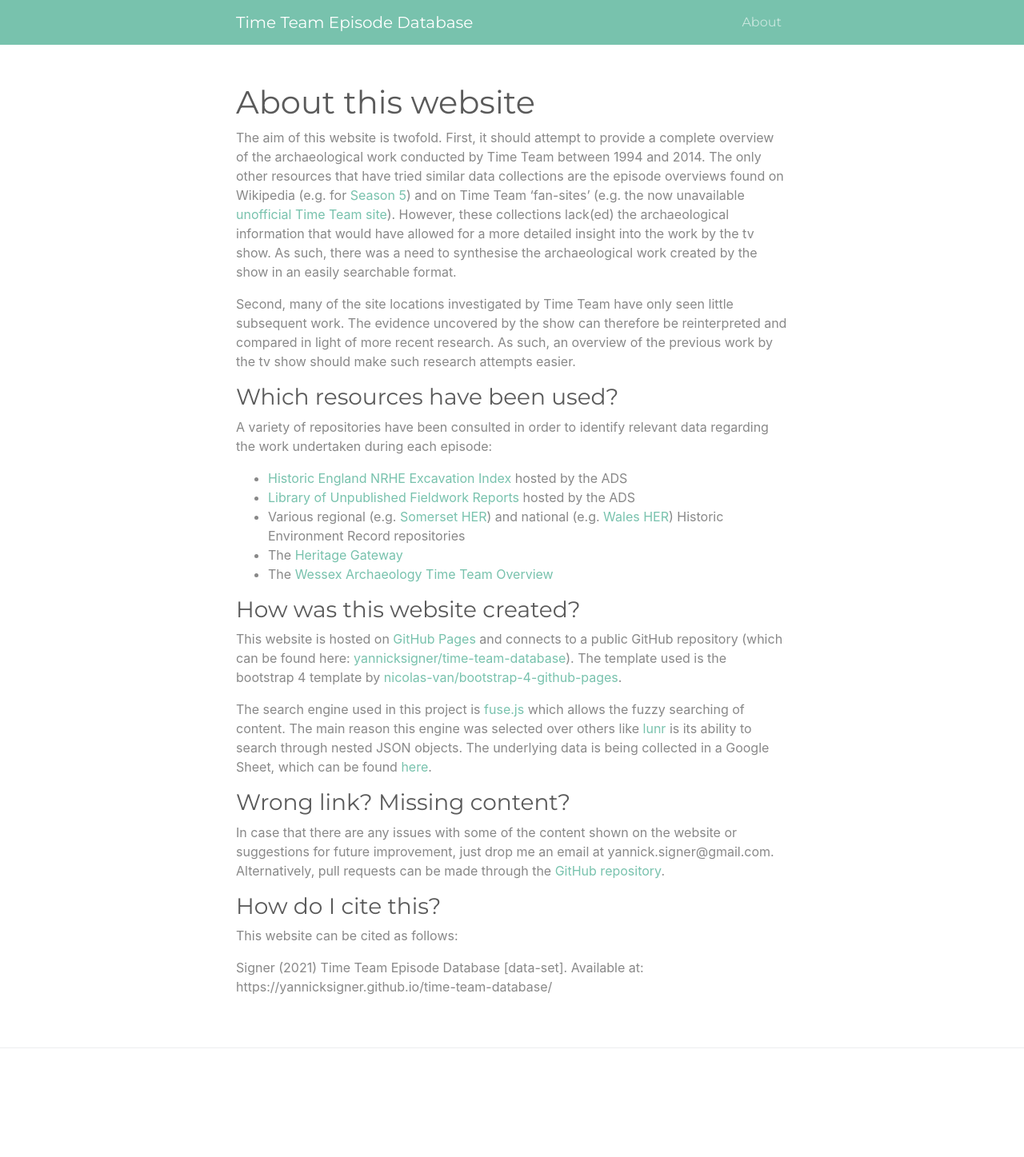
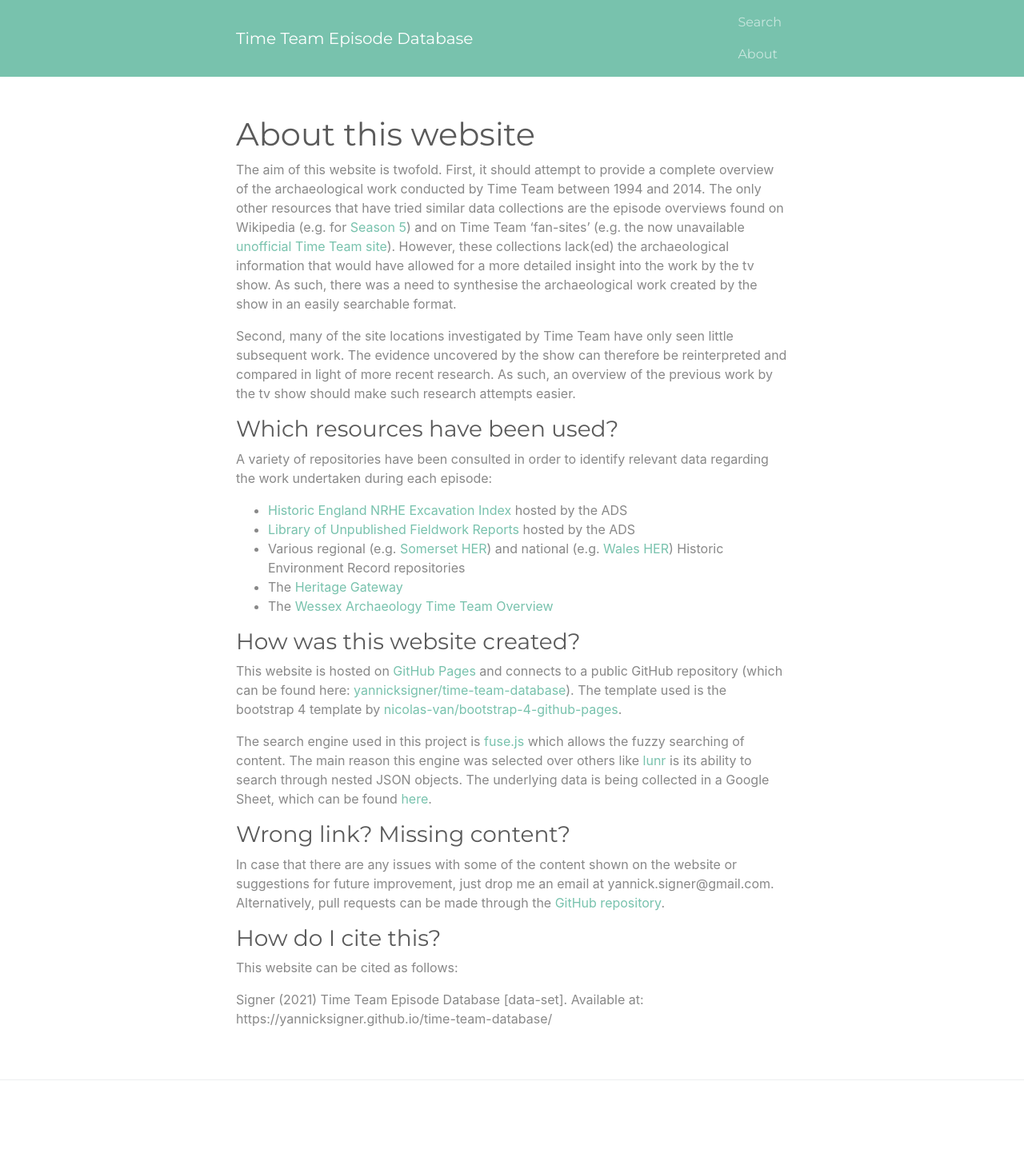
Before and after one commit to yannicksigner/time-team-database, a Jekyll site: the page built from about.md, in a window 1280 px wide. Shown: the whole page at 80% size. Built offline with Jekyll 4.4.1, drawn with Linux system fonts in a browser that asks for light colours; our own code applies the rules of GitHub Pages for plain Markdown files; before the commit the page ends 1407 px from its top, so only the background shows below that.

Commit message:
Update header.html

```diff
--- a/_includes/header.html
+++ b/_includes/header.html
@@ -7,6 +7,7 @@
     <div class="collapse navbar-collapse" id="navbarSupportedContent">
       <ul class="navbar-nav ml-auto">
         <li class="nav-item">
+          <a class="nav-link" href="/time-team-database/">Search</a>
           <a class="nav-link" href="/time-team-database/about">About</a>
         </li>
       </ul>
```
